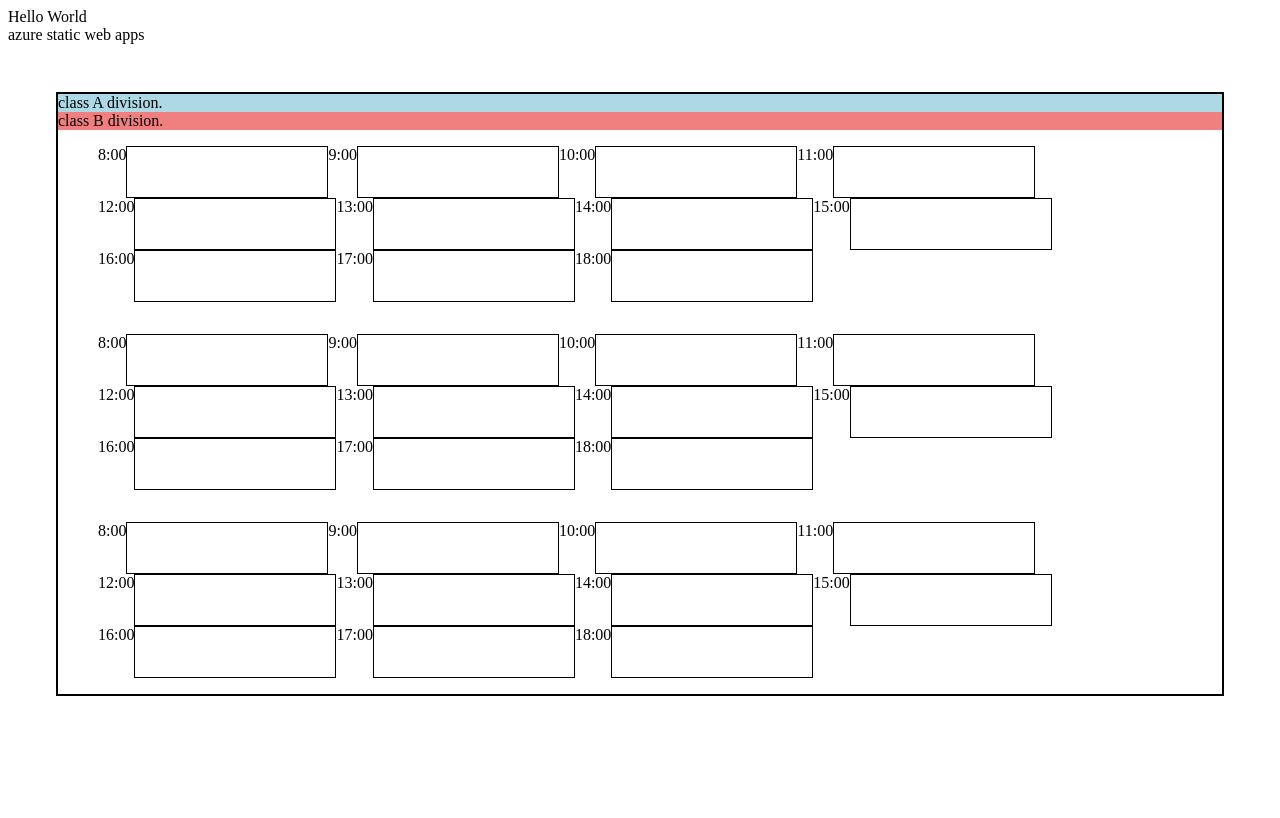
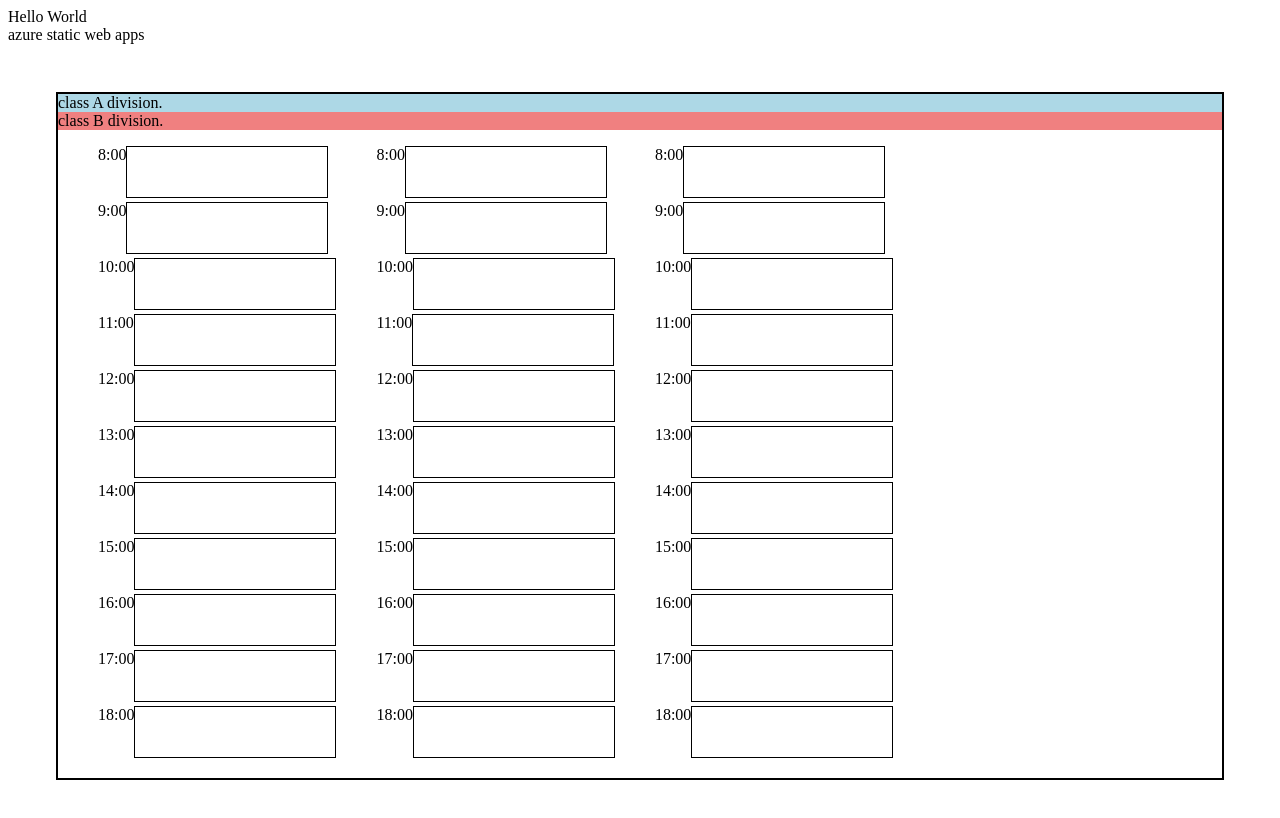
Before and after one commit to t-develop/my-first-static-web-app, a Vue app: page / in a window 1280 px wide. Shown: the top 818 px of the page. Built offline with nearby package versions, Linux system fonts and the light colour scheme.

Commit message:
微調整

```diff
--- a/src/App.vue
+++ b/src/App.vue
@@ -103,7 +103,7 @@ span{
 
 li{
   list-style: none;
-  display: inline-flex;
+  /*display: inline-flex;*/
 }
 
 
```
